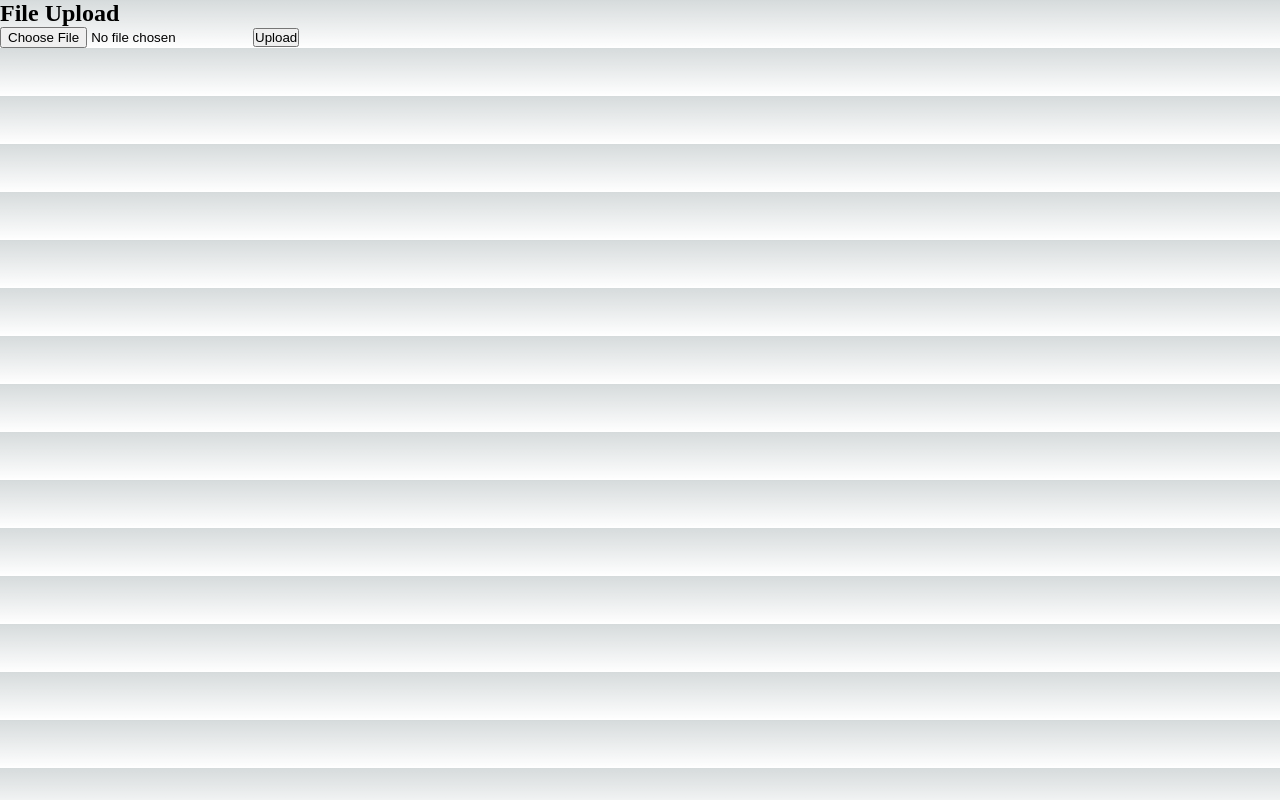
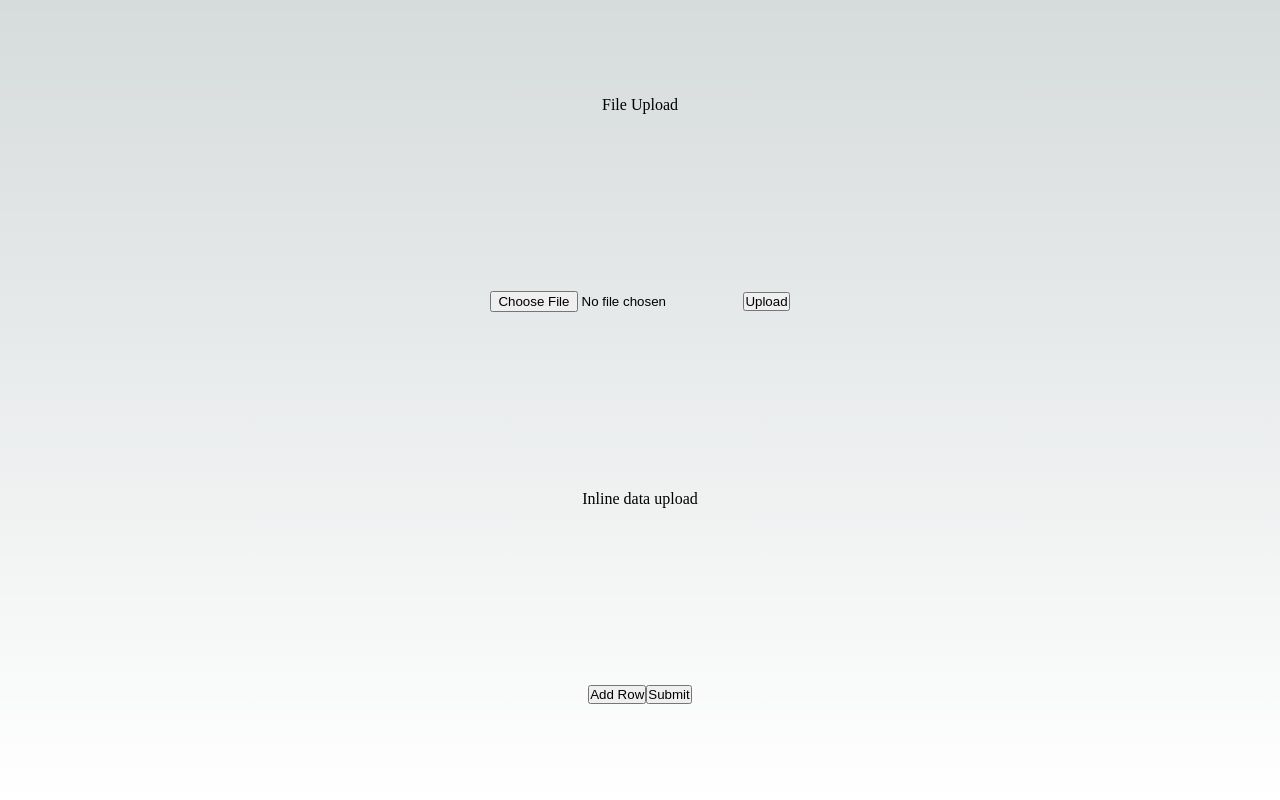
Before and after one commit to Sushantrahul/SXDC, a Next.js app: page /home in a window 1280 px wide. Built offline with nearby package versions, Linux system fonts and the light colour scheme.

Commit message:
initial inline form

```diff
--- a/pages/home.js
+++ b/pages/home.js
@@ -1,10 +1,11 @@
-import { useRouter } from "next/router";
 import { useState } from 'react';
+import Head from 'next/head'
 import styles from '@/styles/Home.module.css'
 
 
 const HomePage = () => {
   const [selectedFile, setSelectedFile] = useState(null);
+  const [rows, setRows] = useState([]);
 
   const handleFileChange = (event) => {
     setSelectedFile(event.target.files[0]);
@@ -16,14 +17,56 @@ const HomePage = () => {
     console.log(selectedFile);
   };
 
+  const addRow = () => {
+    setRows([...rows, { id: Date.now() }]);
+  };
+
+  const removeRow = (id) => {
+    setRows(rows.filter((row) => row.id !== id));
+  };
+
+  const handleInputChange = (id, event) => {
+    const { name, value } = event.target;
+    setRows((prevRows) =>
+      prevRows.map((row) => (row.id === id ? { ...row, [name]: value } : row))
+    );
+  };
+
+  const handleSubmit = (event) => {
+    event.preventDefault();
+    // Perform form submission logic here
+    console.log(rows);
+  };
+
   return (<>
-       <div>
-      <h2>File Upload</h2>
-      <form onSubmit={handleFormSubmit}>
-        <input type="file" onChange={handleFileChange} />
-        <button type="submit">Upload</button>
+    <main className={styles.main}>
+      <p>File Upload</p>
+      <div className="{styles.description}">
+          <form onSubmit={handleFormSubmit}>
+          <input type="file" onChange={handleFileChange} />
+          <button type="submit">Upload</button>
+          </form>
+      </div>
+
+      <p>Inline data upload</p>
+      <div className="{styles.description}">
+      <form onSubmit={handleSubmit}>
+        {rows.map((row) => (
+          <div key={row.id}>
+            <input type="text" name="name"  placeholder="Name" onChange={(event) => handleInputChange(row.id, event)}/>
+            <input type="text" name="email"  placeholder="email" onChange={(event) => handleInputChange(row.id, event)}/>
+            <button type="button" onClick={() => removeRow(row.id)}>
+              Remove
+            </button>
+        </div>
+        ))}
+        <button type="button" onClick={addRow}>
+          Add Row
+        </button>
+        <button type="submit">Submit</button>
       </form>
     </div>
+    </main>
   </>);
 }
 
```
Also changed, not shown: pages/login.js (+11 -7 lines).
